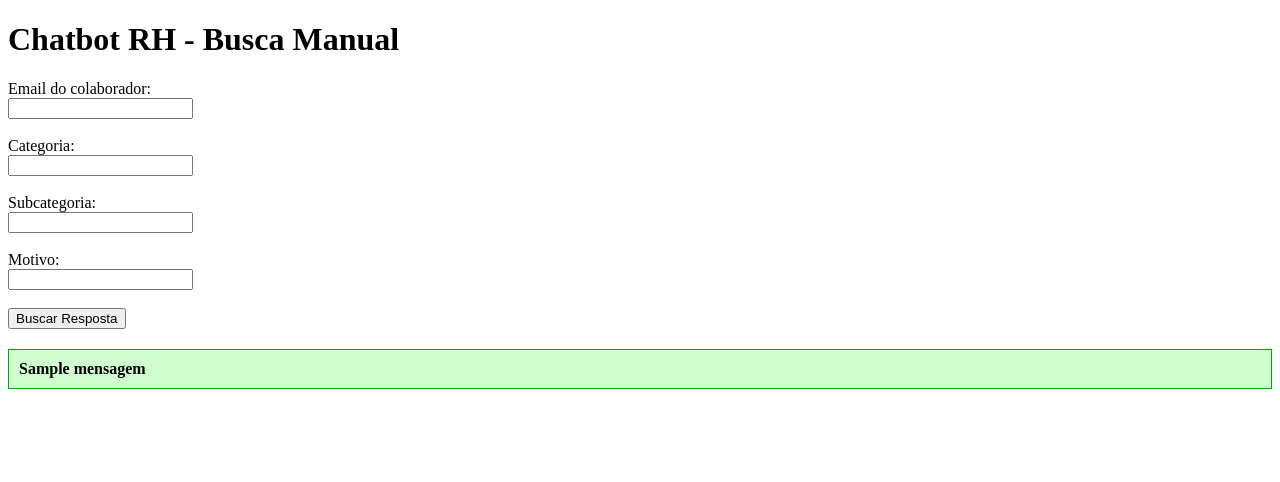
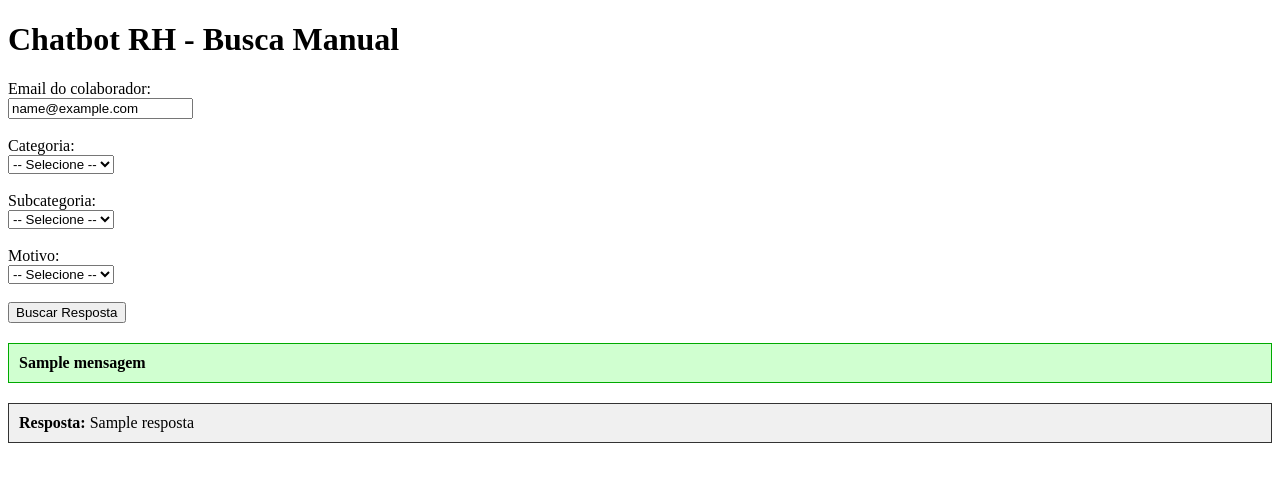
Before and after one commit to ppeehh/ChatBot, a Flask app: template templates/index.html in a window 1280 px wide. Shown: the top 482 px of the page. Run offline with Flask 3, Linux system fonts and the light colour scheme; the template is opened without the code that fills it: most values are stand-ins (such as "Sample title", 1, 10 or a date in 2020).

Commit message:
Menu suspenso

```diff
--- a/app.py
+++ b/app.py
@@ -1,10 +1,28 @@
 from flask import Flask, render_template, request
 import csv
+import pandas as pd
 import smtplib
 from email.mime.text import MIMEText
 import os
 
 app = Flask(__name__)
+
+# Função para carregar estrutura de categorias, subcategorias e motivos
+def carregar_estrutura():
+    df = pd.read_csv("respostas.csv", sep=";")
+    estrutura = {}
+    for _, row in df.iterrows():
+        cat = row["Categoria"].strip()
+        sub = row["Subcategoria"].strip() if pd.notna(row["Subcategoria"]) else ""
+        mot = row["Motivo"].strip() if pd.notna(row["Motivo"]) else ""
+
+        if cat not in estrutura:
+            estrutura[cat] = {}
+        if sub not in estrutura[cat]:
+            estrutura[cat][sub] = []
+        if mot and mot not in estrutura[cat][sub]:
+            estrutura[cat][sub].append(mot)
+    return estrutura
 
 # Função para buscar resposta no CSV
 def buscar_resposta(categoria, subcategoria, motivo):
@@ -39,6 +57,7 @@
 
 @app.route("/", methods=["GET", "POST"])
 def index():
+    estrutura = carregar_estrutura()
     mensagem = ""
     resposta = ""
     email = ""
@@ -53,8 +72,7 @@
             mensagem = f"Sua pergunta foi enviada para {email}."
         except Exception as e:
             mensagem = f"Erro ao enviar e-mail: {e}"
-    return render_template("index.html", mensagem=mensagem, resposta=resposta, email=email)
-
+    return render_template("index.html", mensagem=mensagem, resposta=resposta, email=email, estrutura=estrutura)
 
 if __name__ == "__main__":
     port = int(os.environ.get("PORT", 5001))
--- a/templates/index.html
+++ b/templates/index.html
@@ -3,25 +3,70 @@
 <head>
     <meta charset="UTF-8">
     <title>Chatbot RH</title>
+    <script type="text/javascript">
+     const estrutura = {{ estrutura | tojson | safe }};
+        function atualizarSubcategorias() {
+            const categoria = document.getElementById("categoria").value;
+            const subSelect = document.getElementById("subcategoria");
+            const motSelect = document.getElementById("motivo");
+
+            subSelect.innerHTML = "<option value=''>-- Selecione --</option>";
+            motSelect.innerHTML = "<option value=''>-- Selecione --</option>";
+
+            if (estrutura[categoria]) {
+                for (const sub of Object.keys(estrutura[categoria])) {
+                    const option = document.createElement("option");
+                    option.value = sub;
+                    option.text = sub;
+                    subSelect.appendChild(option);
+                }
+            }
+        }
+
+        function atualizarMotivos() {
+            const categoria = document.getElementById("categoria").value;
+            const subcategoria = document.getElementById("subcategoria").value;
+            const motSelect = document.getElementById("motivo");
+
+            motSelect.innerHTML = "<option value=''>-- Selecione --</option>";
+
+            if (estrutura[categoria] && estrutura[categoria][subcategoria]) {
+                for (const motivo of estrutura[categoria][subcategoria]) {
+                    const option = document.createElement("option");
+                    option.value = motivo;
+                    option.text = motivo;
+                    motSelect.appendChild(option);
+                }
+            }
+        }
+    </script>
 </head>
 <body>
     <h1>Chatbot RH - Busca Manual</h1>
     <form method="POST" autocomplete="off">
         <label>Email do colaborador:</label><br>
-    <input type="email" name="email" autocomplete="off" required><br><br>
+        <input type="email" name="email" value="{{ email }}" required><br><br>
 
         <label>Categoria:</label><br>
-    <input type="text" name="categoria" autocomplete="off" required><br><br>
+        <select name="categoria" id="categoria" onchange="atualizarSubcategorias()" required>
+            <option value="">-- Selecione --</option>
+            {% for cat in estrutura.keys() %}
+                <option value="{{ cat }}">{{ cat }}</option>
+            {% endfor %}
+        </select><br><br>
 
         <label>Subcategoria:</label><br>
-    <input type="text" name="subcategoria" autocomplete="off"><br><br>
+        <select name="subcategoria" id="subcategoria" onchange="atualizarMotivos()">
+            <option value="">-- Selecione --</option>
+        </select><br><br>
 
         <label>Motivo:</label><br>
-    <input type="text" name="motivo" autocomplete="off"><br><br>
+        <select name="motivo" id="motivo">
+            <option value="">-- Selecione --</option>
+        </select><br><br>
 
         <button type="submit">Buscar Resposta</button>
     </form>
-
 
     {% if mensagem %}
         <div style="margin-top:20px; padding:10px; background:#d0ffd0; border:1px solid #0a0;">
@@ -29,5 +74,10 @@
         </div>
     {% endif %}
 
+    {% if resposta %}
+        <div style="margin-top:20px; padding:10px; background:#f0f0f0; border:1px solid #333;">
+            <strong>Resposta:</strong> {{ resposta }}
+        </div>
+    {% endif %}
 </body>
 </html>
```
Lines whose indentation alone changed are shown as unchanged.
